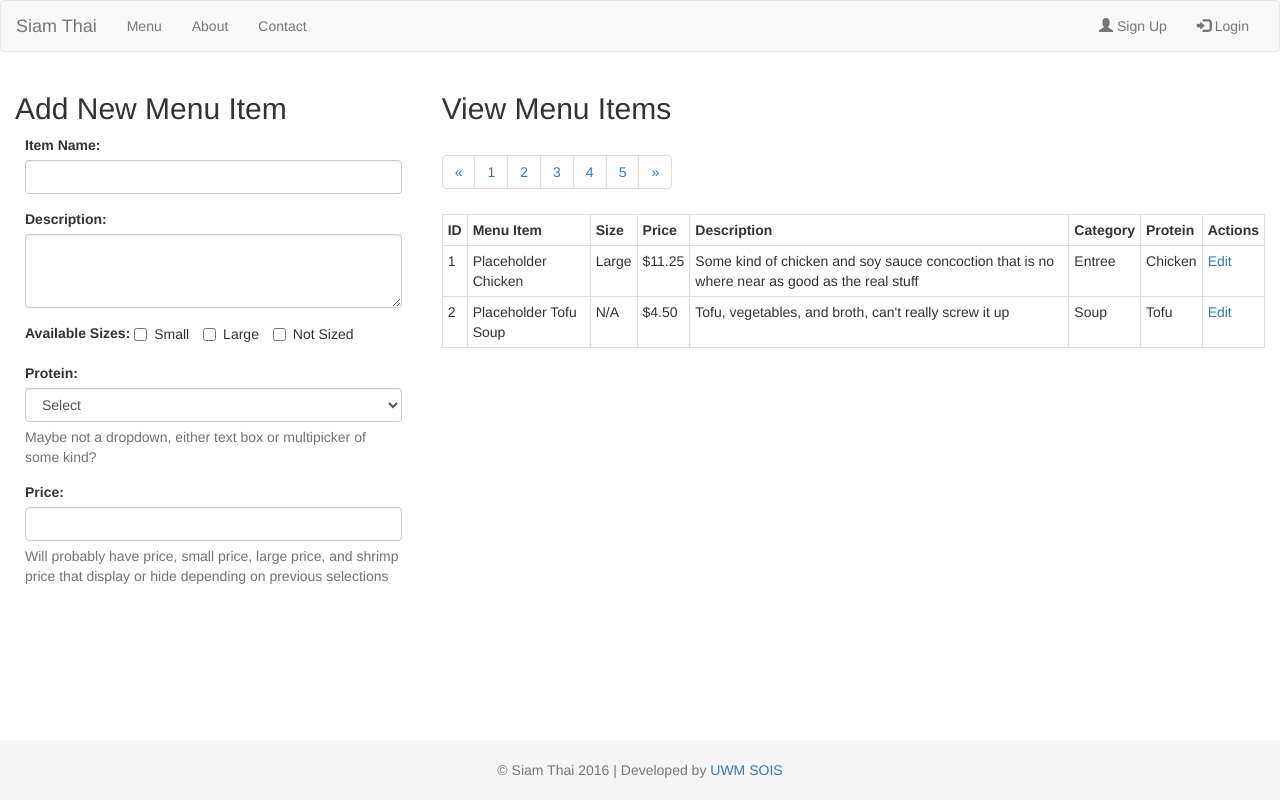
After one commit to JordanRobRight/projectThia, a PHP site: page /admin/dashboardPrototype.html in a window 1280 px wide. The commit adds this page. Run offline with PHP 8.4, Linux system fonts and the light colour scheme.

Commit message:
create draft of html dashboard

```diff
--- /dev/null
+++ b/admin/dashboardPrototype.html
@@ -0,0 +1,183 @@
+<!DOCTYPE html>
+<html lang="en-US">
+	<head>
+		<meta charset="utf-8">
+		<meta http-equiv="X-UA-Compatible" content="IE=edge">
+		<meta name="viewport" content="width=device-width, initial-scale=1">
+		<!-- The above 3 meta tags *must* come first in the head; any other head content must come *after* these tags -->
+		<!-- changing this part can break compatibility and responsiveness in older browsers -->
+
+		<title>Siam Thai</title>
+
+		<!-- use free cdn to get fast page loads of latest compiled and minified css -->
+		<link rel="stylesheet" href="https://maxcdn.bootstrapcdn.com/bootstrap/3.3.7/css/bootstrap.min.css">
+		<style>
+			body {
+				margin-bottom: 60px;  /* Margin bottom by footer height */
+			}
+			form {
+				margin: 10px; /*ensure form maintains margins on all screens*/
+			}
+			.btn {
+				margin-top: 15px;
+			}
+			footer {
+				position: absolute;
+				bottom: 0;
+				width: 100%;
+				height: 60px;  /* Set the fixed height of the footer here */
+				background-color: #f5f5f5;
+			}
+			.text-muted{
+					text-align: center;
+					padding-top: 20px;
+			}
+		</style>
+	</head>
+	<body>
+
+		<nav class="navbar navbar-default">
+			<div class="container-fluid">
+				<div class="navbar-header">
+					<button type="button" class="navbar-toggle" data-toggle="collapse" data-target="#myNavbar">
+						<span class="icon-bar"></span>
+						<span class="icon-bar"></span>
+						<span class="icon-bar"></span>
+					</button>
+					<a class="navbar-brand" href="#">Siam Thai</a>
+				</div>
+				<div class="collapse navbar-collapse" id="myNavbar">
+					<ul class="nav navbar-nav">
+						<li><a href="#">Menu</a></li>
+						<li><a href="#">About</a></li>
+						<li><a href="#">Contact</a></li>
+					</ul>
+					<ul class="nav navbar-nav navbar-right">
+						<li><a href="#"><span class="glyphicon glyphicon-user"></span> Sign Up</a></li>
+						<li><a href="#"><span class="glyphicon glyphicon-log-in"></span> Login</a></li>
+					</ul>
+				</div>
+			</div>
+		</nav>
+
+
+		<!--end of header.php-->
+		<div class="container-fluid">
+			<div class="row">
+				<div class="col-md-4"> <!--insert record form half screen width-->
+					<h2>Add New Menu Item</h2>
+					<form id="addItem">
+						<div class="form-group">
+							<label for="itemName">Item Name:</label>
+							<input type="text" class="form-control" id="itemName" name="itemName"/>
+						</div>
+						<div class="form-group">
+							<label for="itemDesc">Description:</label>
+							<textarea class="form-control" id="itemDesc" name="itemDesc" rows="3"></textarea>
+						</div>
+						<div class="form-group">
+							<label>Available Sizes:</label>
+							<label class="checkbox-inline">
+								<input type="checkbox" id="sizeSmall" value="small"> Small
+							</label>
+							<label class="checkbox-inline">
+								<input type="checkbox" id="sizeLarge" value="large"> Large
+							</label>
+							<label class="checkbox-inline">
+								<input type="checkbox" id="notSized" value="none"> Not Sized <!--use javascript to disable small and large if Not Sized selected -->
+							</label>
+						</div>
+						<div class="form-group">
+							<label for="protein">Protein: </label>
+							<select class="form-control" name="protein">
+								<option>Select</option>
+								<option>Beef</option>
+								<option>Chicken</option>
+								<option>Pork</option>
+								<option>Shrimp</option>
+								<option>Tofu</option>
+								<option>Vegetable</option>
+							</select>
+							<span id="helpBlock2" class="help-block">Maybe not a dropdown, either text box or multipicker of some kind?</span>
+						</div>
+						<div class="form-group">
+							<label for="price">Price:</label> <!-- we'll need multiple price options if multiple sizes are selected -->
+							<input type="text" class="form-control" id="price" name="price"/>
+							<span id="helpBlock2" class="help-block">Will probably have price, small price, large price, and shrimp price that display or hide depending on previous selections</span>
+						</div>
+					</form>
+				</div>
+				<div class="col-md-8"> <!--display existing entries at half screen width-->
+					<h2>View Menu Items</h2><nav aria-label="Page navigation"> <!--this will be php loop generated later based on number of results using modulus operator to limit number of items per page and calculate pages -->
+						<ul class="pagination">
+							<li>
+								<a href="#" aria-label="Previous">
+									<span aria-hidden="true">&laquo;</span>
+								</a>
+							</li>
+							<li><a href="#">1</a></li>
+							<li><a href="#">2</a></li>
+							<li><a href="#">3</a></li>
+							<li><a href="#">4</a></li>
+							<li><a href="#">5</a></li>
+							<li>
+								<a href="#" aria-label="Next">
+									<span aria-hidden="true">&raquo;</span>
+								</a>
+							</li>
+						</ul>
+					</nav>
+					<table class="table table-bordered table-condensed table-hover">
+						<tr>
+							<th>ID</th>
+							<th>Menu Item</th>
+							<th>Size</th>
+							<th>Price</th>
+							<th>Description</th>
+							<th>Category</th>
+							<th>Protein</th>
+							<th>Actions</th>
+						</tr>
+						<tr>
+							<td>1</td>
+							<td>Placeholder Chicken</td>
+							<td>Large</td>
+							<td>$11.25</td>
+							<td>Some kind of chicken and soy sauce concoction that is no where near as good as the real stuff</td>
+							<td>Entree</td>
+							<td>Chicken</td>
+							<td><a href="#">Edit</a></td>
+						</tr>
+						<tr>
+							<td>2</td>
+							<td>Placeholder Tofu Soup</td>
+							<td>N/A</td>
+							<td>$4.50</td>
+							<td>Tofu, vegetables, and broth, can't really screw it up</td>
+							<td>Soup</td>
+							<td>Tofu</td>
+							<td><a href="#">Edit</a></td>
+						</tr>
+					</table>
+				</div>
+			</div>
+		</div>
+
+
+		<!--beginning of footer.php-->
+
+		<footer>
+			<div class="container">
+				<p class="text-muted"> &copy; Siam Thai 2016 | Developed by <a id="uwm_sois" href="https://uwm.edu/informationstudies/">UWM SOIS</a></p>
+			</div>
+		</footer>
+
+
+    <!-- Bootstrap core JavaScript================================================== -->
+		<!-- Placed at the end of the document so the pages load faster -->
+		<script src="https://ajax.googleapis.com/ajax/libs/jquery/1.12.4/jquery.min.js"></script>
+		<script>window.jQuery || document.write('<script src="../../assets/js/vendor/jquery.min.js"><\/script>')</script>
+		<!-- Latest compiled and minified JavaScript -->
+		<script src="https://maxcdn.bootstrapcdn.com/bootstrap/3.3.7/js/bootstrap.min.js" integrity="sha384-Tc5IQib027qvyjSMfHjOMaLkfuWVxZxUPnCJA7l2mCWNIpG9mGCD8wGNIcPD7Txa" crossorigin="anonymous"></script>
+	</body>
+</html>
```
Also changed, not shown: admin/mysqli_connect.php (added, +15 -0 lines), resources/header.php (indentation only), 1 other file.
